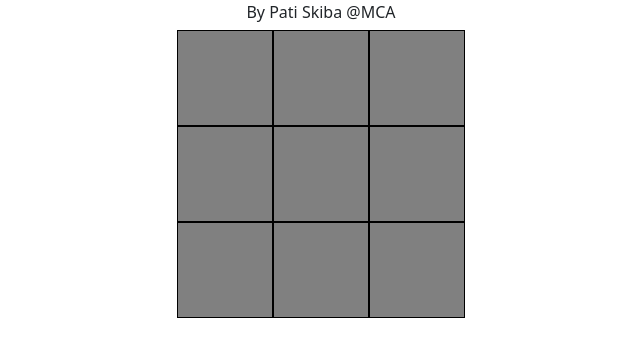
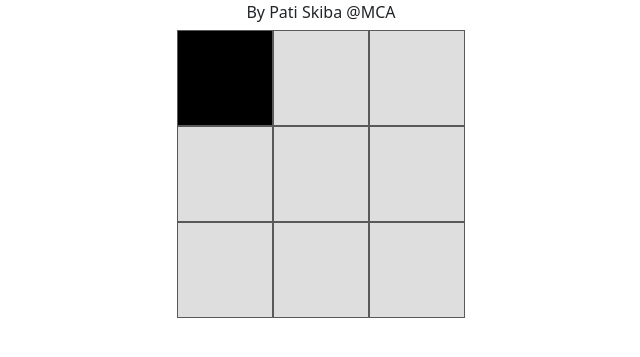
Before and after one commit to patiskiba/battleship-javascript-project, a plain HTML site: page index.html in a window 1280 px wide. Shown: the part 53-410 px from the top of the page, without its empty margins (319-959 px from the left). Drawn offline with Linux system fonts and the light colour scheme.

Commit message:
Working random ship generator
Black square styling for testing

```diff
--- a/app.js
+++ b/app.js
@@ -0,0 +1,25 @@
+//! Randomly select one of the squares as the battleship location
+
+//? All grid squares
+let gridSquares = document.querySelectorAll(".gridSquare");
+
+let gridArray = ["square0", "square1", "square2", "square3", "square4", "square5", "square6", "square7", "square8"];
+
+
+
+
+
+function getShipIndex() {
+    let shipIndex = Math.floor(Math.random() * 9); //? Between 0 to 8
+
+    console.log(shipIndex);
+
+
+
+    return shipIndex;
+}
+
+let shipSquare = document.querySelector(`.square${getShipIndex()}`);
+
+shipSquare.classList.add("ship");
+console.log(shipSquare);
--- a/css/style.css
+++ b/css/style.css
@@ -1,9 +1,13 @@
 
 
 .gridSquare {
-    background-color: gray;
-    border: 1px solid black;
+    background-color: hsl(0, 0%, 87%);
+    border: 1px solid hsl(0, 0%, 35%);
     width: 6rem;
     height: 6rem;
     padding: 0px;
 }
+
+.ship {
+    background-color: black;
+}
--- a/index.html
+++ b/index.html
@@ -23,37 +23,38 @@
     <main class="container-fluid">
         <div class="row">
             <div class="col-12 gridContainerCol d-flex flex-column justify-content-center align-content-center align-items-center">
+                <!-- 3 squares in each row -->
                 <div class="row row1 gridRow">
 
-                        <div class="gridSquare"></div>
+                        <div class="gridSquare square0"></div>
 
 
-                        <div class="gridSquare"></div>
+                        <div class="gridSquare square1"></div>
 
 
-                        <div class="gridSquare"></div>
+                        <div class="gridSquare square2"></div>
 
                 </div>
                 <div class="row row2 gridRow">
 
-                        <div class="gridSquare"></div>
+                        <div class="gridSquare square3"></div>
 
 
-                        <div class="gridSquare"></div>
+                        <div class="gridSquare square4"></div>
 
 
-                        <div class="gridSquare"></div>
+                        <div class="gridSquare square5"></div>
 
                 </div>
                 <div class="row row3 gridRow">
 
-                        <div class="gridSquare"></div>
+                        <div class="gridSquare square6"></div>
 
 
-                        <div class="gridSquare"></div>
+                        <div class="gridSquare square7"></div>
 
 
-                        <div class="gridSquare"></div>
+                        <div class="gridSquare square8"></div>
 
                 </div>
             </div>
```
